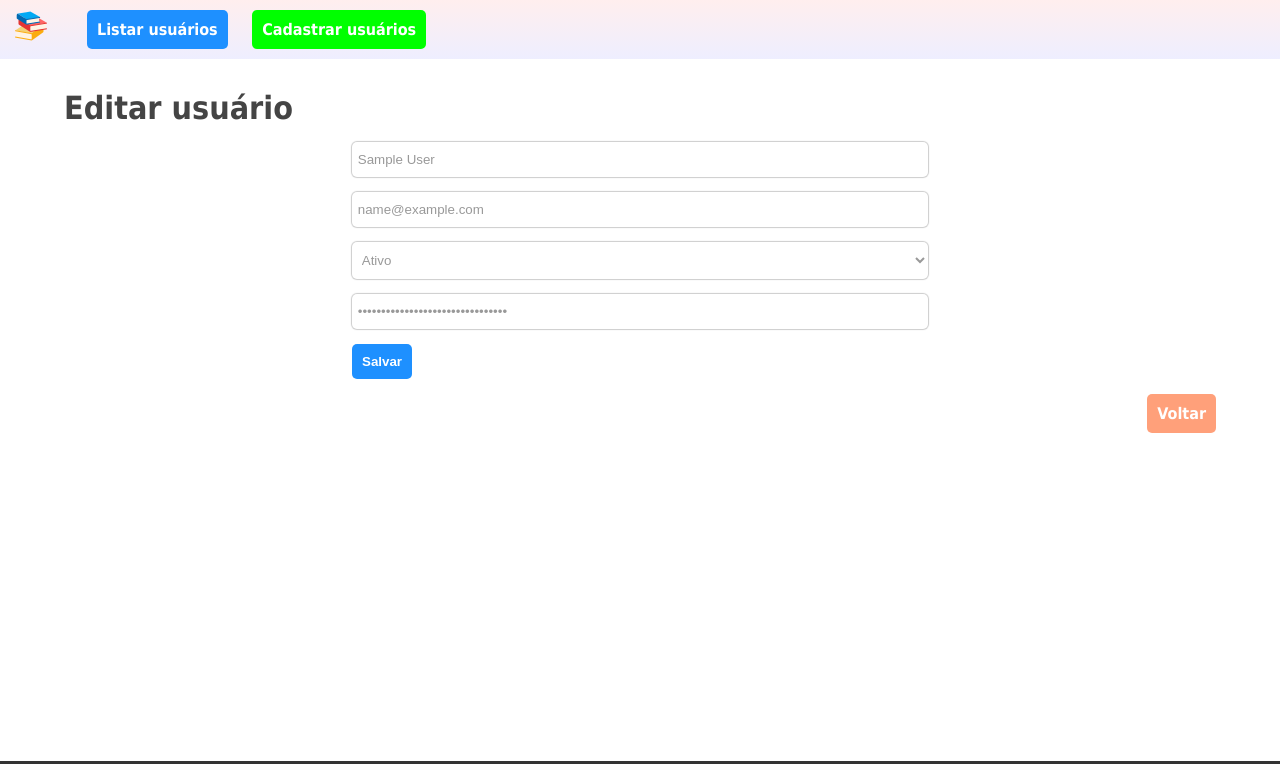
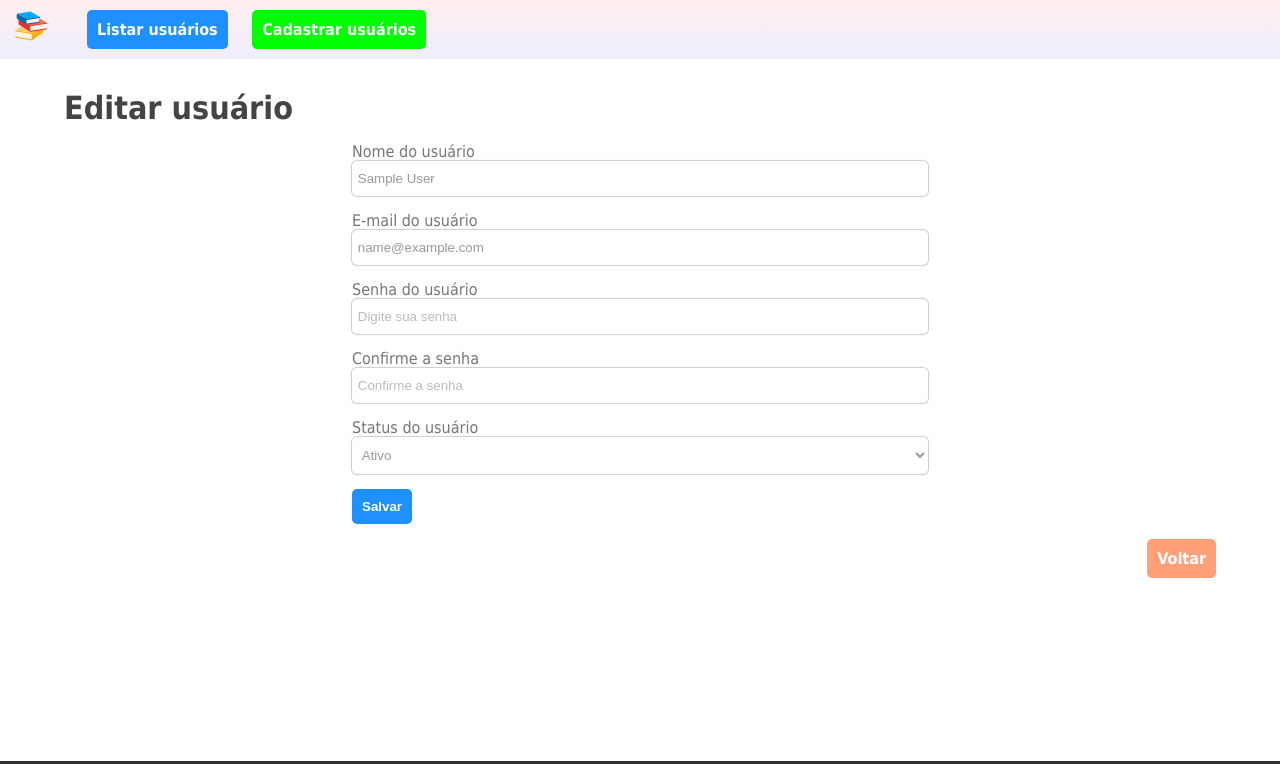
Before and after one commit to LeandroPSDev/cadastrousuarios, a PHP site: page /?page=editar&id=1 in a window 1280 px wide. Shown: the top 764 px of the page. Run offline with PHP 8.4, Linux system fonts and the light colour scheme; tables that the repository leaves empty or names only in its code hold one stand-in row (values such as "Sample post").

```diff
--- a/editar.php
+++ b/editar.php
@@ -1,3 +1,46 @@
+<?php
+
+    //Verificar se a postagem existe de acordo com os campos
+    if(isset($_POST["name"]) && isset($_POST["email"]) && isset($_POST["password"]) && isset($_POST["confirm-password"])){
+
+        //Verificar se os campos foram preenchidos
+        if(empty($_POST["name"]) or empty($_POST["email"]) or empty($_POST["password"]) or empty($_POST["confirm-password"]) or empty($_POST["status"])){
+            $erro_geral = "Todos os campos são obrigatórios!";
+            $erro_mensagem = $erro_geral;
+        }elseif(!preg_match("/^[a-zA-Z-' ]*$/",$_POST["name"])){
+            $erro_name = "Formato de nome inválido!";
+            $erro_mensagem = $erro_name;
+        }elseif(!filter_var($_POST["email"], FILTER_VALIDATE_EMAIL)){
+            $erro_email = "E-mail inválido!";
+            $erro_mensagem = $erro_email;
+        }elseif(strlen($_POST["password"]) < 6){
+                $erro_password = "A senha precisa ter no mínimo 6 caracteres";
+                $erro_mensagem = $erro_password;
+
+        }elseif($_POST["password"] != $_POST["confirm-password"]){
+            $erro_password = "A confirmação de senha está errada!";
+            $erro_mensagem = $erro_password;
+        }else{
+            $name = $_POST["name"];
+            $email = $_POST["email"];
+            $password = md5($_POST["password"]);
+            $status = $_POST["status"];
+
+            $sql = $pdo->prepare("INSERT INTO users VALUES (null,?,?,?,?)");
+            $sql = $pdo->prepare("UPDATE users SET name = ?, email = ?, password = ?, status = ? WHERE id=".$_REQUEST["id"]);
+            if($sql->execute(array($name,$email,$password,$status))){
+                print "<script>alert('Usuário atualizado com sucesso!');</script>";
+                print "<script>location.href='?page=listar';</script>";
+            }else{
+                print "<script>alert('Não foi possível atualizar!');</script>";
+                print "<script>location.href='?page=listar';</script>";
+            }
+
+        }
+    }
+
+?>
+
 <h1>Editar usuário</h1>
 
 <?php
@@ -13,28 +56,39 @@
     }
 ?>
 
-<form id="usuario-formulario" action="?page=salvar" method="POST">
+<form id="usuario-formulario" action="#" method="POST">
 
-    <input type="hidden" name="acao" value="editar" />
-    <input type="hidden" name="id" value="<?php echo $id; ?>" />
+    <!--<input type="hidden" name="acao" value="editar" />
+    <input type="hidden" name="id" value="<?php echo $id; ?>" />-->
 
-    <div class="usuario-form">
-        <input type="text" name="name" value="<?php echo $name; ?>" placeholder="Digite o nome" class="form-control" />
+    <?php echo (isset($erro_mensagem) ? "<div id='usuarios-mensagem'>".$erro_mensagem."</div>" : ""); ?>
+
+    <div class="usuario-form <?php echo (isset($erro_geral) && $_POST['name'] == "" || isset($erro_name) ? "alertRed" : ""); ?>">
+        <label for="name">Nome do usuário</label>
+        <input type="text" id="name" name="name" value="<?php echo $name; ?>" placeholder="Digite o nome" value="<?php echo (isset($_POST['name']) ? $_POST['name'] : ""); ?>" />
+    </div>
+
+    <div class="usuario-form <?php echo (isset($erro_geral) && $_POST['email'] == "" || isset($erro_email) ? "alertRed" : ""); ?>">
+        <label for="email">E-mail do usuário</label>
+        <input type="email" id="email" name="email"value="<?php echo $email; ?>" placeholder="Digite o e-mail" value="<?php echo (isset($_POST['email']) ? $_POST['email'] : ""); ?>" />
+    </div>
+
+    <div class="usuario-form <?php echo (isset($erro_geral) && $_POST['password'] == "" || isset($erro_password) ? "alertRed" : ""); ?>">
+        <label for="password">Senha do usuário</label>
+        <input type="password" id="password" name="password" placeholder="Digite sua senha" value="<?php echo (isset($_POST['password']) ? $_POST['password'] : ""); ?>" >
+    </div>
+
+    <div class="usuario-form <?php echo (isset($erro_geral) && $_POST['confirm-password'] == "" || isset($erro_password) ? "alertRed" : ""); ?>">
+        <label for="confirm-password">Confirme a senha</label>
+        <input type="password" id="confirm-password" name="confirm-password" placeholder="Confirme a senha" value="<?php echo (isset($_POST['confirm-password']) ? $_POST['confirm-password'] : ""); ?>" >
     </div>
 
     <div class="usuario-form">
-        <input type="text" name="email" value="<?php echo $email; ?>" placeholder="Digite o e-mail" class="form-control" />
-    </div>
-
-    <div class="usuario-form">
-        <select name="status" class="form-control">
-            <option value="Y" <?php echo ($status == "Y" ? "selected" : ""); ?>>Ativo</option>
-            <option value="N" <?php echo ($status == "N" ? "selected" : ""); ?>>Inativo</option>
+        <label for="status">Status do usuário</label>
+        <select name="status">
+            <option value="Y" <?php echo (isset($erro_geral) && $_POST['status'] == "Y" ? "selected" : ""); ?>>Ativo</option>
+            <option value="N" <?php echo (isset($erro_geral) && $_POST['status'] == "N" ? "selected" : ""); ?>>Inativo</option>
         </select>
-    </div>
-
-    <div class="usuario-form">
-        <input type="password" name="password" value="<?php echo $password; ?>" placeholder="Digite a senha" class="form-control" required />
     </div>
 
     <div class="usuario-form">
--- a/listar.php
+++ b/listar.php
@@ -22,7 +22,7 @@
 
                     <td>
                         <button onclick="location.href='?page=editar&id=<?php echo $usuario['id']; ?>'" class='btn'><img src='imagens/editar.png' alt='Editar' title='Editar' /></button>
-                        <button onclick="if(confirm('Tem certeza que deseja excluir o usuário: <?php echo $usuario['name']; ?>')){location.href='?page=salvar&acao=excluir&id=<?php echo $usuario['id']; ?>'}else{false;}" class='btn'><img src='imagens/excluir.png' alt='Excluir' title='Excluir' /></button>
+                        <button onclick="if(confirm('Tem certeza que deseja excluir o usuário: <?php echo $usuario['name']; ?>')){location.href='?page=salvaexcluir&id=<?php echo $usuario['id']; ?>'}else{false;}" class='btn'><img src='imagens/excluir.png' alt='Excluir' title='Excluir' /></button>
                     </td>
                 </tr>
             <?php } ?>
--- a/novo.php
+++ b/novo.php
@@ -13,6 +13,10 @@
         }elseif(!filter_var($_POST["email"], FILTER_VALIDATE_EMAIL)){
             $erro_email = "E-mail inválido!";
             $erro_mensagem = $erro_email;
+        }elseif(strlen($_POST["password"]) < 6){
+            $erro_password = "A senha precisa ter no mínimo 6 caracteres";
+            $erro_mensagem = $erro_password;
+
         }elseif($_POST["password"] != $_POST["confirm-password"]){
             $erro_password = "A confirmação de senha está errada!";
             $erro_mensagem = $erro_password;
@@ -65,7 +69,7 @@
 
     <div class="usuario-form <?php echo (isset($erro_geral) && $_POST['password'] == "" || isset($erro_password) ? "alertRed" : ""); ?>">
         <label for="password">Senha do usuário</label>
-        <input type="password" id="password" minlength="6" name="password" placeholder="Digite sua senha" value="<?php echo (isset($_POST['password']) ? $_POST['password'] : ""); ?>" >
+        <input type="password" id="password"  name="password" placeholder="Digite sua senha" value="<?php echo (isset($_POST['password']) ? $_POST['password'] : ""); ?>" >
     </div>
 
     <div class="usuario-form <?php echo (isset($erro_geral) && $_POST['confirm-password'] == "" || isset($erro_password) ? "alertRed" : ""); ?>">
```
Also changed, not shown: excluir.php (added, +12 -0 lines), salvar.php (deleted, +0 -58 lines).
